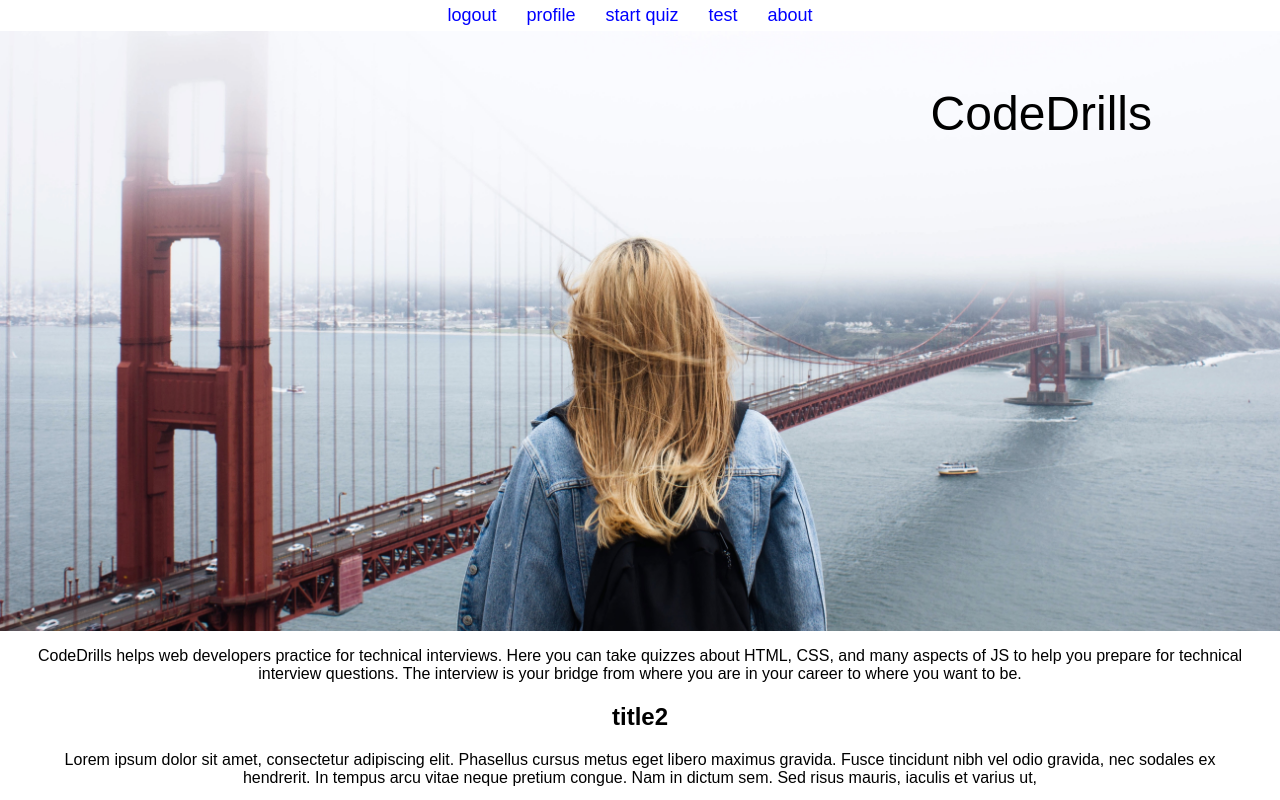
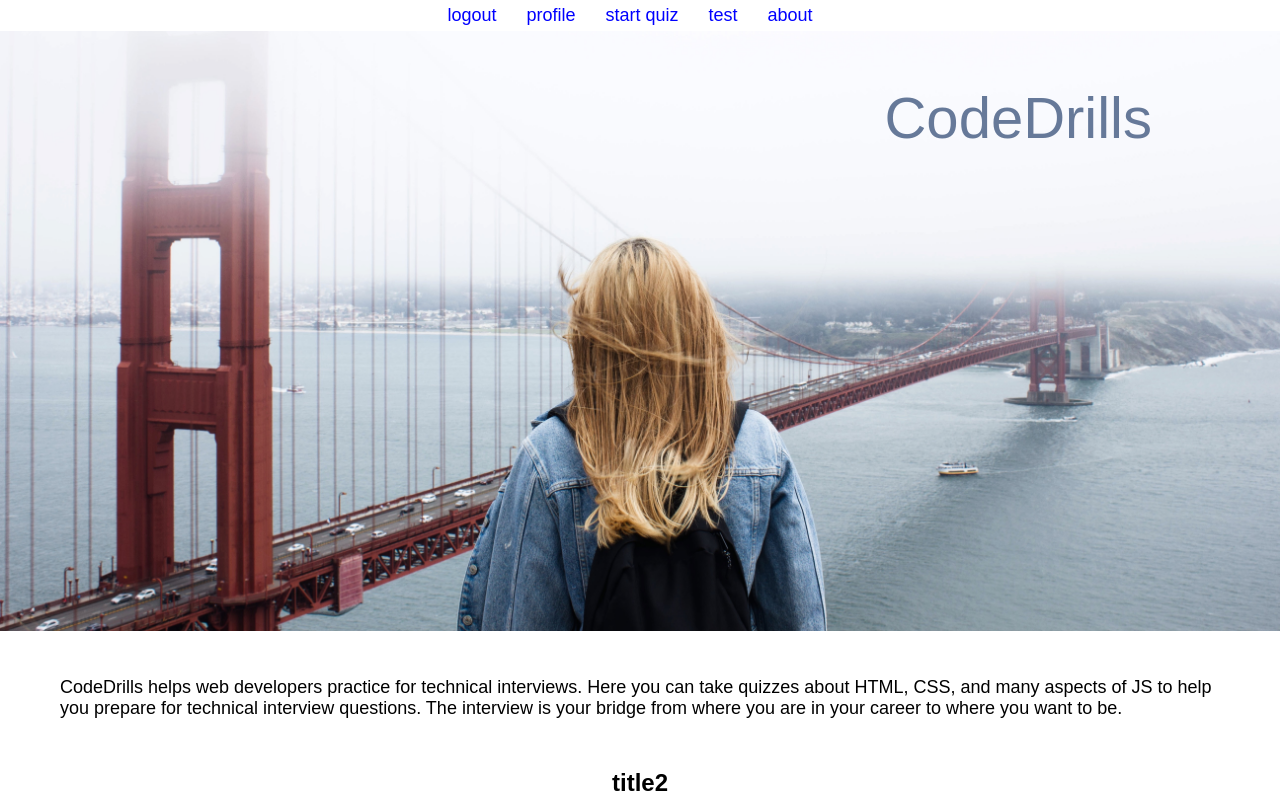
Before and after one commit to deepbsd/codeDrills-client, a React (Create React App) app: page / in a window 1280 px wide. Shown: the top 800 px of the page. Built offline with nearby package versions, Linux system fonts and the light colour scheme.

Commit message:
changed blurb to use Style.paragraph, also changed font color

```diff
--- a/src/components/blurb/index.js
+++ b/src/components/blurb/index.js
@@ -8,7 +8,7 @@ export default function Blurb(props) {
 
     return (
       <Style.wrapper>
-          {props.title !== null ? <div><h2>{props.title}</h2> <p>{props.blurb}</p></div> : <p>{props.blurb}</p>}
+          {props.title !== null ? <div><h2>{props.title}</h2> <Style.paragraph>{props.blurb}</Style.paragraph></div> : <Style.paragraph>{props.blurb}</Style.paragraph>}
       </Style.wrapper>
     );
 
--- a/src/components/landing/style.js
+++ b/src/components/landing/style.js
@@ -19,8 +19,9 @@ const Style = {
         z-index: -1;
   `,
   head3: styled.div`
+        color: #667999;
         display: inline-block;
-        font-size: 48px;
+        font-size: 58px;
         position: absolute;
         right: 10%;
         top: 10%;
```
